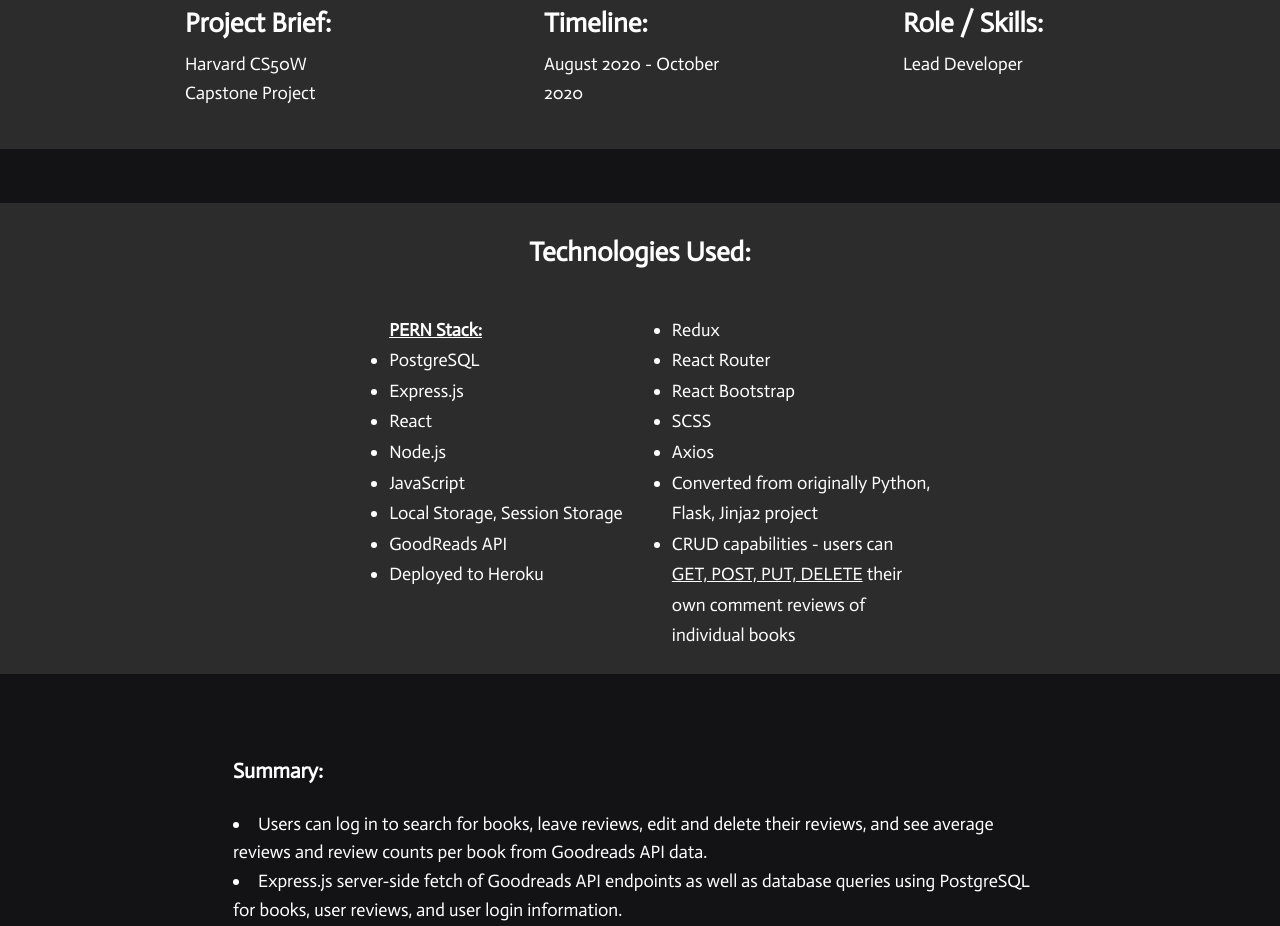
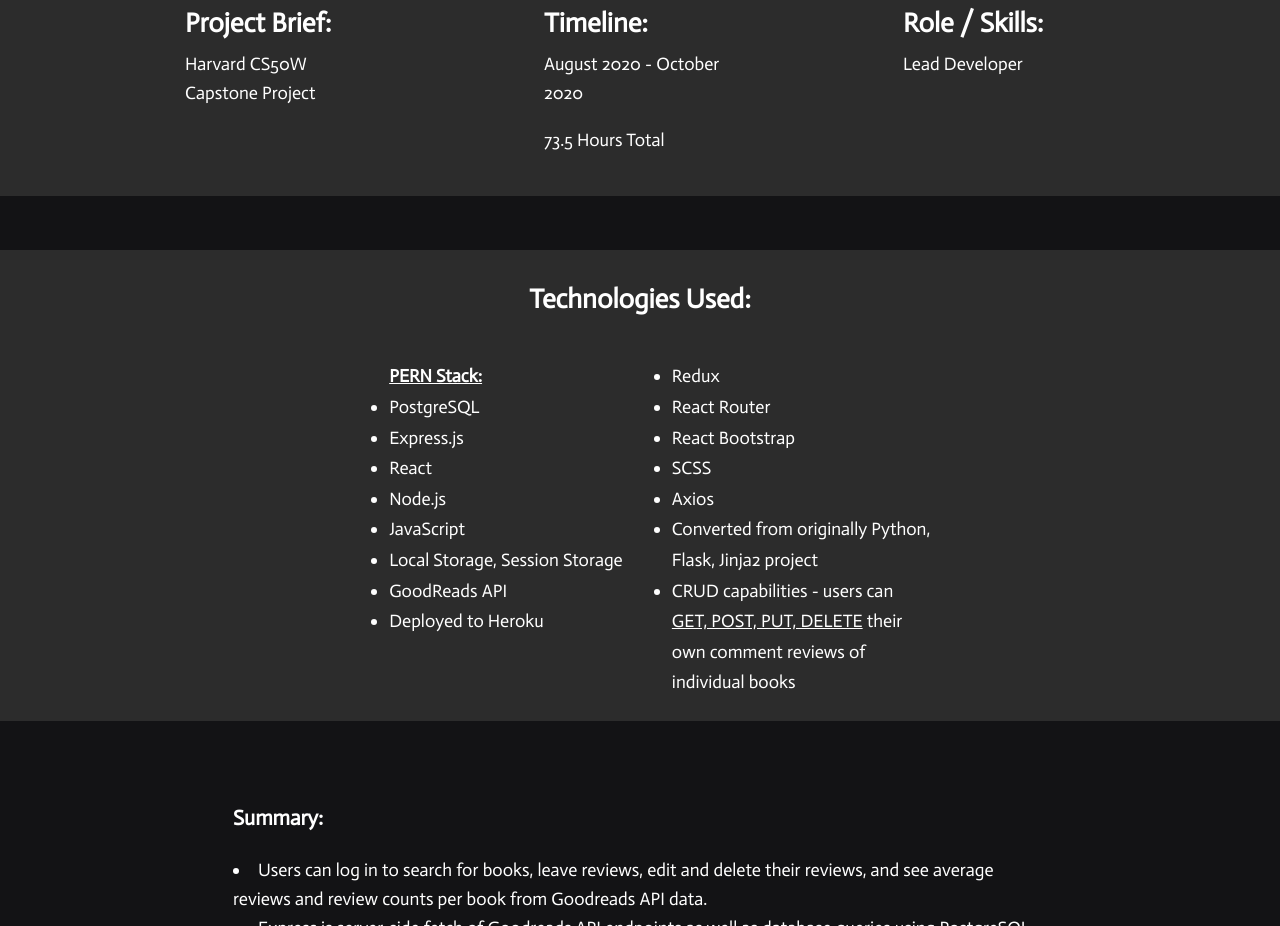
Before and after one commit to stanjdev/sj-portfolio, a Next.js app: page /projects/goodreads in a window 1280 px wide. Shown: the part 1000-1926 px from the top of the page. Built offline with nearby package versions, Linux system fonts and the light colour scheme.

Commit message:
hours per project added to each case study

```diff
--- a/pages/projects/goodreads.js
+++ b/pages/projects/goodreads.js
@@ -32,6 +32,7 @@
           <div className="projectInfo__block">
             <h2>Timeline:</h2>
             <p>August 2020 - October 2020</p>
+            <p>73.5 Hours Total</p>
           </div>
 
           <div className="projectInfo__block">
--- a/pages/projects/kelp.js
+++ b/pages/projects/kelp.js
@@ -33,6 +33,7 @@
           <div className=" projectInfo__block">
             <h2>Timeline:</h2>
             <p>August 2020 - September 2020</p>
+            <p>41 Hours Total</p>
           </div>
 
           <div className=" projectInfo__block">
--- a/pages/projects/realyzer.js
+++ b/pages/projects/realyzer.js
@@ -52,6 +52,7 @@
           <div className=" projectInfo__block">
             <h2>Timeline:</h2>
             <p>September 2020 - November 2020</p>
+            <p>85 Hours Total</p>
           </div>
 
           <div className=" projectInfo__block">
```
